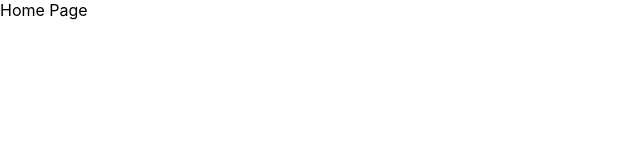
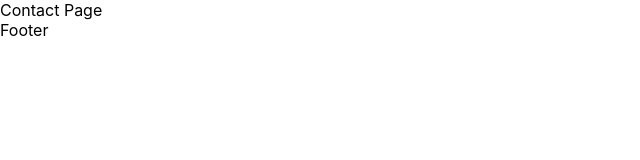
Before and after one commit to vuthanhcong97/initial-project, a React (Create React App) app: page /contact in a window 1280 px wide. Before the commit this address led to /. Shown: the top 160 px of the page, without its empty margins (0-640 px from the left). Built offline with nearby package versions, Linux system fonts and the light colour scheme.

Commit message:
add some file to example

```diff
--- a/package.json
+++ b/package.json
@@ -1,6 +1,6 @@
 {
 	"name": "initial-project",
-	"version": "1.1.12",
+	"version": "1.1.13",
 	"dependencies": {
 		"@testing-library/jest-dom": "^5.11.4",
 		"@testing-library/react": "^11.1.0",
--- /dev/null
+++ b/src/components/Footer/index.js
@@ -0,0 +1,11 @@
+import React from 'react'
+
+const Footer = () => {
+	return (
+		<div>
+			Footer
+		</div>
+	)
+}
+
+export default Footer
--- /dev/null
+++ b/src/pages/Contact/index.js
@@ -0,0 +1,13 @@
+import React from 'react'
+import Footer from '../../components/Footer'
+
+const Contact = () => {
+	return (
+		<div>
+			Contact Page
+			<Footer />
+		</div>
+	)
+}
+
+export default Contact
--- a/src/pages/Home/index.js
+++ b/src/pages/Home/index.js
@@ -1,9 +1,11 @@
 import React from 'react'
+import Footer from '../../components/Footer'
 
 const Home = () => {
     return (
         <div>
             Home Page
+			<Footer />
         </div>
     )
 }
--- a/src/pages/routes.js
+++ b/src/pages/routes.js
@@ -6,7 +6,14 @@ const routes = [
 		exact: true,
 		public: true,
 		component: lazy(() => import('./Home'))
-	}
+	},
+	{
+		path: '/contact',
+		exact: true,
+		public: true,
+		component: lazy(() => import('./Contact'))
+	},
+
 ]
 
 process.env.NODE_ENV === 'development' && routes.push({
```
Also changed, not shown: 1 other file (tests, documents, lock files or other folders).
